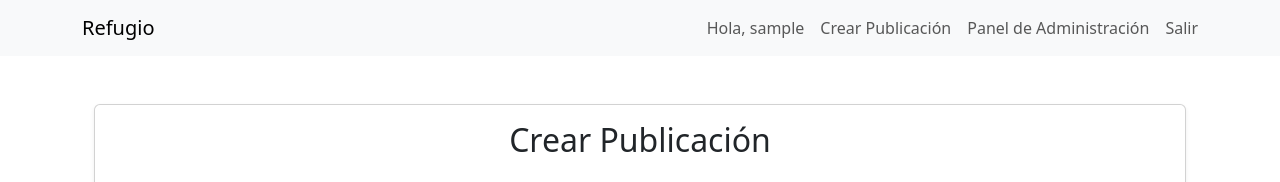
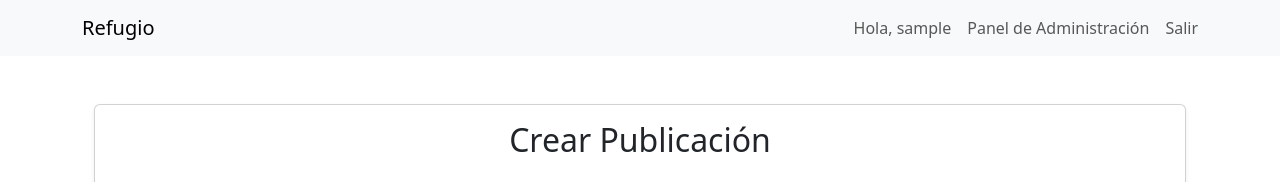
Before and after one commit to casuico/Ingenieria_Web, a Django app: page /publicaciones/crear/ in a window 1280 px wide. Shown: the top 182 px of the page. Run offline with Django 5.2, Linux system fonts and the light colour scheme; the visitor is signed in with stand-in values (Sample User, id 1).

Commit message:
mostrar crear publicacion sin estar logeado

```diff
--- a/TP_Adopciones/adopcionesapp/templates/base.html
+++ b/TP_Adopciones/adopcionesapp/templates/base.html
@@ -24,9 +24,6 @@
                 <li class="nav-item">
                     <span class="nav-link">Hola, {{ user.username }}</span>
                 </li>
-                <li class="nav-item ms-3">
-                    <a href="{% url 'crear_publicacion' %}" class="nav-link">Crear Publicación</a>
-                </li>
                 {% if user.is_superuser %}
                 <li class="nav-item ms-3">
                     <a class="nav-link" href="{% url 'admin:index' %}">Panel de Administración</a>
@@ -41,6 +38,9 @@
                 {% else %}
                 <li class="nav-item">
                     <a class="nav-link" href="{% url 'login' %}">Ingresar</a>
+                </li>
+                <li class="nav-item ms-3">
+                    <a href="{% url 'crear_publicacion' %}" class="nav-link">Crear Publicación</a>
                 </li>
                 <li class="nav-item ms-3">
                     <a class="nav-link" href="{% url 'registro' %}">Registrarse</a>
```
